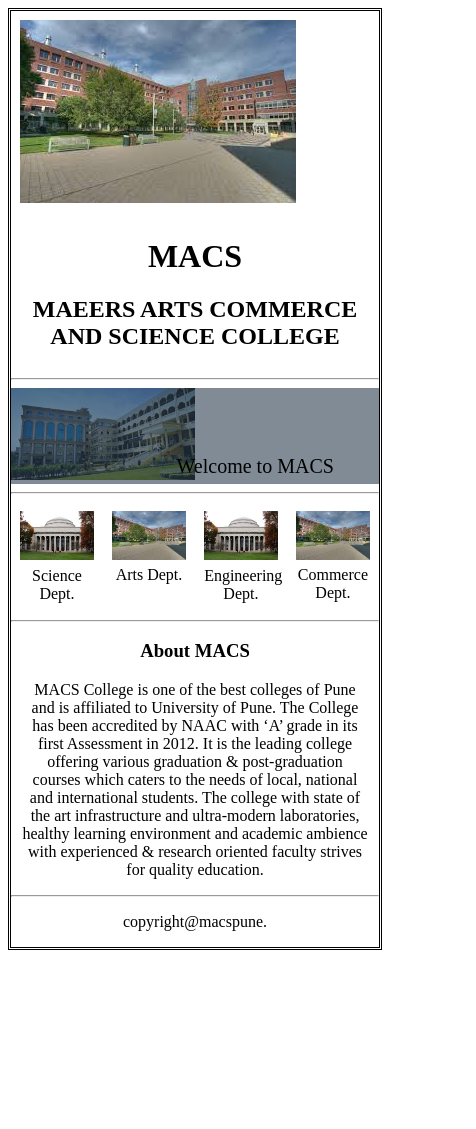
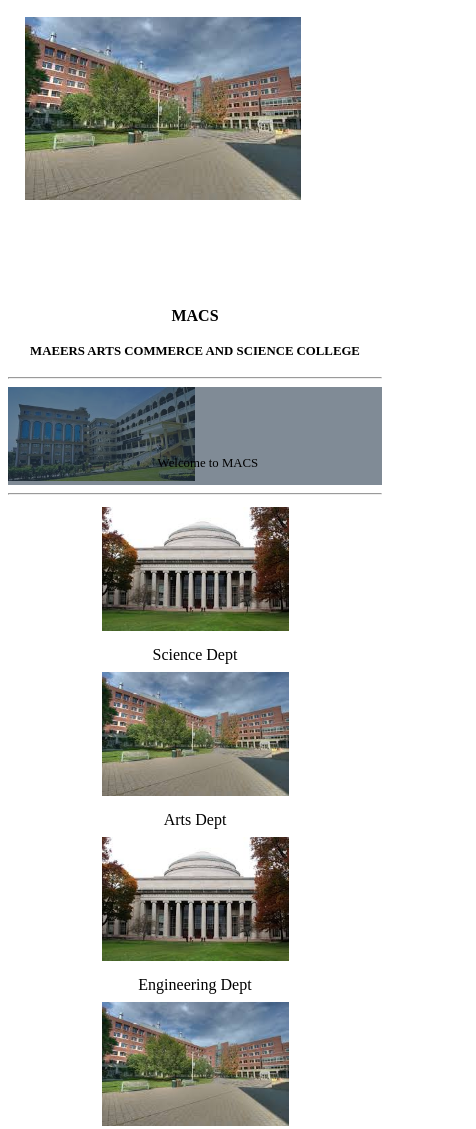
Before and after one commit to sagarsaindre/Htmlassignments, a plain HTML site: page HTML_Assignments/htmldemo.html in a window 390 px wide. Shown: the top 1129 px of the page, 476 px wide, since content can reach past the window. Before the commit the page ends 958 px from the top, so only its background shows below. Drawn offline with Linux system fonts and the light colour scheme.

Commit message:
Assignments added

```diff
--- a/HTML_Assignments/css/style.css
+++ b/HTML_Assignments/css/style.css
@@ -1,15 +1,15 @@
-.doubleborder{
-  border-style:double;
+.container{
+  background-color:white;
+  width: 100%;
 }
-.textalign{
+.h1{
   text-align: center;
-  margin: 3%;
+  margin-top: 5%;
 }
-.img{
-  float: left;
-  width: 20%;
-  padding: 1.5%;
-  margin: 1%;
+.h2{
+  text-align: center;
+  margin-top: 5%;
+  font-size: 100%;
 }
 .headerimg{
   float: left;
@@ -17,8 +17,14 @@
   padding: 1.5%;
   margin: 1%;
 }
-.line{
-  display: table;
+.imagecontainer{
+  display: inline-block;
+  width: 100%;
+}
+.img{
+  float: left;
+  width: 23%;
+  margin: 1%;
 }
 .details-img {
   max-width: 100%;
@@ -27,7 +33,7 @@
 .text-center {
   text-align: center;
 }
-.background {
+.beforeoverlay {
   position: relative;
   width: 100%;
 }
@@ -44,9 +50,144 @@
 }
 .overlaytext {
   color: black;
-  font-size: 20px;
+  font-size: 80%;
   position: absolute;
   top: 70%;
   left: 45%;
   text-align: center;
 }
+.section-paragraph{
+  text-align: center;
+  margin: 3%;
+}
+.footer {
+  text-align: center;
+}
+@media(max-width: 460px){
+.h1{
+  text-align: center;
+  margin-top: 80%;
+  font-size: 100%;
+}
+.h2{
+  text-align: center;
+  margin-top: 5%;
+  font-size: 80%;
+}
+.headerimg{
+  width: 100%;
+  float: left;
+  margin-left: 3%;
+}
+.details-img {
+  width: 50%;
+  margin-bottom: 3%;
+}
+.text-center {
+  text-align: center;
+  margin-right: 50%
+}
+.beforeoverlay {
+  position: relative;
+  width: 100%;
+}
+.img{
+  width: 100%;
+  float: left;
+  margin-left: 25%
+}
+.overlay {
+  position:absolute;
+  background-color:rgba(44,62,80,0.6);
+  width: 100%;
+  height: 100%;
+  top: 0;
+  left: 0;
+}
+.overlayimage {
+  width: 50%;
+}
+.overlaytext {
+  color: black;
+  font-size: 80%;
+  position: absolute;
+  top: 70%;
+  left: 40%;
+  text-align: center;
+}
+.section-paragraph{
+  text-align: center;
+  margin: 3%;
+  font-size: 12px;
+}
+.footer {
+  text-align: center;
+  font-size: 10px;
+}
+}
+@media(min-width: 460px) and (max-width: 768px){
+.h1{
+  text-align: center;
+  margin-top: 35%;
+  font-size: 100%;
+}
+.h2{
+  text-align: center;
+  margin-top: 5%;
+  font-size: 80%;
+}
+.headerimg{
+  width: 10%;
+  padding: 1.5%;
+  margin-left: 30%;
+}
+.details-img {
+  width: 50%;
+  margin-bottom: 3%;
+}
+.text-center {
+  text-align: center;
+  margin-right: 50%
+}
+.beforeoverlay {
+  position: relative;
+  width: 100%;
+}
+.img{
+  width: 38%;
+  float: left;
+  margin-left: 20%
+}
+.overlay {
+  position:absolute;
+  background-color:rgba(44,62,80,0.6);
+  width: 100%;
+  height: 100%;
+  top: 0;
+  left: 0;
+}
+.overlayimage {
+  width: 100%;
+  height: 100%;
+}
+.overlaytext {
+  color: black;
+  font-size: 80%;
+  position: absolute;
+  top: 70%;
+  left: 45%;
+  text-align: center;
+}
+.imagecontainer{
+  display: inline-block;
+  width: 100%;
+}
+.secttion-paragraph{
+  text-align: center;
+  margin: 3%;
+}
+.footer {
+  text-align: center;
+  font-size: 15px;
+}
+}
--- /dev/null
+++ b/HTML_Assignments/css/style2.css
@@ -0,0 +1,125 @@
+.container {
+  background-color: white;
+  width: 100%;
+}
+.navbar {
+  overflow: hidden;
+  background-color: #333;
+  width: 26%;
+  margin-top: 2%;
+  margin-left: 70%;
+}
+.navbarmenu {
+  overflow: hidden;
+  background-color: #333;
+  width: 15%;
+  margin-top: 1%;
+  margin-left: 80%;
+}
+.navbar a{
+  float: left;
+  display: block;
+  color: #f2f2f2;
+  text-align: center;
+  padding: 14px 16px;
+  font-size: 17px;
+}
+.navbarmenu a{
+  float: left;
+  display: block;
+  color: #f2f2f2;
+  text-align: center;
+  padding: 14px 16px;
+  font-size: 17px;
+}
+.section-header {
+  display: inline-block;
+  width: 100%;
+}
+.h1 {
+  margin-top: 3%;
+  margin-left: 25%;
+  font-size: 15px;
+}
+.h2 {
+  text-align: center;
+  font-family: fantasy;
+}
+.h3 {
+  text-align: center;
+  font-family: sans-serif;
+}
+.p{
+  text-align: center;
+  margin-left: 20%;
+  margin-right: 20%;
+  font-family: cursive;
+}
+.p1 {
+  font-size: 80%;
+  font-family: serif;
+}
+.image {
+  width: 20%;
+  height: 30%;
+  float: left;
+  margin: 2%;
+}
+.btn {
+  float: right;
+  margin-right: 5%;
+  margin-top: 1px;
+}
+.section-product {
+  display: inline-block;
+  width: 100%;
+}
+.section-image {
+  float: left;
+  width: 23%;
+  margin: 1%;
+}
+.img-info {
+  width: 100%;
+  margin-bottom: 3%;
+}
+.footer {
+  text-align: center;
+}
+.text-center {
+  text-align: center;
+}
+.beforeoverlay {
+  position: relative;
+  width: 100%;
+  height: 30%
+}
+.overlay {
+  position:absolute;
+  background-color:rgba(44,62,80,0.6);
+  width: 100%;
+  height: 100%;
+  top: 0;
+  left: 0;
+}
+.overlayimage {
+  width: 50%;
+}
+.overlaytext {
+  color: black;
+  font-size: 100%;
+  position: absolute;
+  top: 70%;
+  left: 45%;
+  text-align: center;
+}
+.section-link {
+    display: inline-block;
+  width: 100%;
+  background-color: pink;
+}
+.section-imagelink {
+  float: left;
+  width: 100;
+  margin: 1%;
+}
--- a/HTML_Assignments/htmldemo.html
+++ b/HTML_Assignments/htmldemo.html
@@ -1,66 +1,65 @@
 <!DOCTYPE html>
 <html>
 <head>
+  <meta name="viewport" content="width=device-width, intial-scale=1.0">
   <title>Welcome to MACS</title>
 <link rel="stylesheet" type="text/css" href="css/style.css">
 </head>
 <body>
-  <div class="doubleborder">
-    <div class="line">
+  <div class="container">
+    <div class="imagecontainer">
       <div class="headerimg">
-        <img src="index2.jpeg" alt="macspune">
+        <img src="images/index2.jpeg" alt="macspune">
       </div>
-      <div style="float: right">
-          <h1 class="text-center">MACS</h1>
-          <h2 class="text-center">MAEERS ARTS COMMERCE AND SCIENCE COLLEGE</h2>
+      <div>
+        <h1 class="h1">MACS</h1>
+      </div>
+      <div>
+        <h2 class="h2">MAEERS ARTS COMMERCE AND SCIENCE COLLEGE</h2>
       </div>
     </div>
       <hr></hr>
-     <div class="background">
-        <img src="index.jpeg" alt="commerce dept" class="overlayimage">
+    <div class="beforeoverlay">
+      <img src="images/index.jpeg" alt="commerce dept" class="overlayimage">
         <div class="overlay">
           <div class="overlaytext">Welcome to MACS</div>
         </div>
     </div>
    <hr></hr>
-  <div>
-    <div class="line">
+  <div class="imagecontainer">
     <div class="img">
-        <img src="images.jpeg" alt="Science dept" class="details-img">
+      <img src="images/images.jpeg" alt="Science dept" class="details-img">
         <div class="text-center">
-          Science Dept.
+          Science Dept
         </div>
     </div>
     <div class="img">
-        <img src="index2.jpeg" alt="Arts dept" class="details-img">
+      <img src="images/index2.jpeg" alt="Arts dept" class="details-img">
         <div class="text-center">
-          Arts Dept.
+          Arts Dept
         </div>
     </div>
     <div class="img">
-        <img src="images.jpeg" alt="Engineering dept" class="details-img">
+      <img src="images/images.jpeg" alt="Engineering dept" class="details-img">
         <div class="text-center">
-          Engineering Dept.
+          Engineering Dept
         </div>
     </div>
     <div class="img">
-        <img src="index2.jpeg" alt="commerce dept" class="details-img">
+      <img src="images/index2.jpeg" alt="commerce dept" class="details-img">
         <div class="text-center">
-          Commerce Dept.
-        </div>
+          Commerce Dept
         </div>
     </div>
   </div>
    <hr></hr>
-  <div>
-    <div class="textalign" >
+  <div class="section-paragraph" >
       <h3>About MACS</h3>
       <p>MACS College is one of the best colleges of Pune and is affiliated to University of Pune. The College has been accredited by NAAC with ‘A’ grade in its first Assessment in 2012. It is the leading college offering various graduation & post-graduation courses which caters to the needs of local, national and international students. The college with state of the art infrastructure and ultra-modern laboratories, healthy learning environment and academic ambience with experienced & research oriented faculty strives for quality education.</p>
   </div>
-  </div>
   <hr></hr>
     <div>
-     <footer class="textalign">
+      <footer class="footer">
         <p>copyright@macspune.</p>
       </footer>
     </div>
```
Also changed, not shown: HTML_Assignments/index.html (added, +86 -0 lines), HTML_Assignments/images/android.jpeg (added), HTML_Assignments/images/images.jpeg (renamed from HTML_Assignments/images.jpeg), HTML_Assignments/images/images2.jpeg (renamed from HTML_Assignments/images2.jpeg), HTML_Assignments/images/index.jpeg (renamed from HTML_Assignments/index.jpeg), HTML_Assignments/images/index2.jpeg (renamed from HTML_Assignments/index2.jpeg), HTML_Assignments/images/map.jpeg (added), HTML_Assignments/images/ss.png (added), HTML_Assignments/screenshotsjune5/Screenshot from 2018-07-05 21-50-24.png (added), HTML_Assignments/screenshotsjune5/Screenshot from 2018-07-05 21-50-38.png (added), HTML_Assignments/screenshotsjune5/Screenshot from 2018-07-05 21-51-16.png (added), HTML_Assignments/screenshotsjune5/Screenshot from 2018-07-05 21-51-27.png (added), HTML_Assignments/screenshotsjune5/Screenshot from 2018-07-05 21-51-42.png (added), HTML_Assignments/screenshotsjune5/Screenshot from 2018-07-05 21-51-47.png (added), 2 more files. Lines whose indentation alone changed are shown as unchanged.
